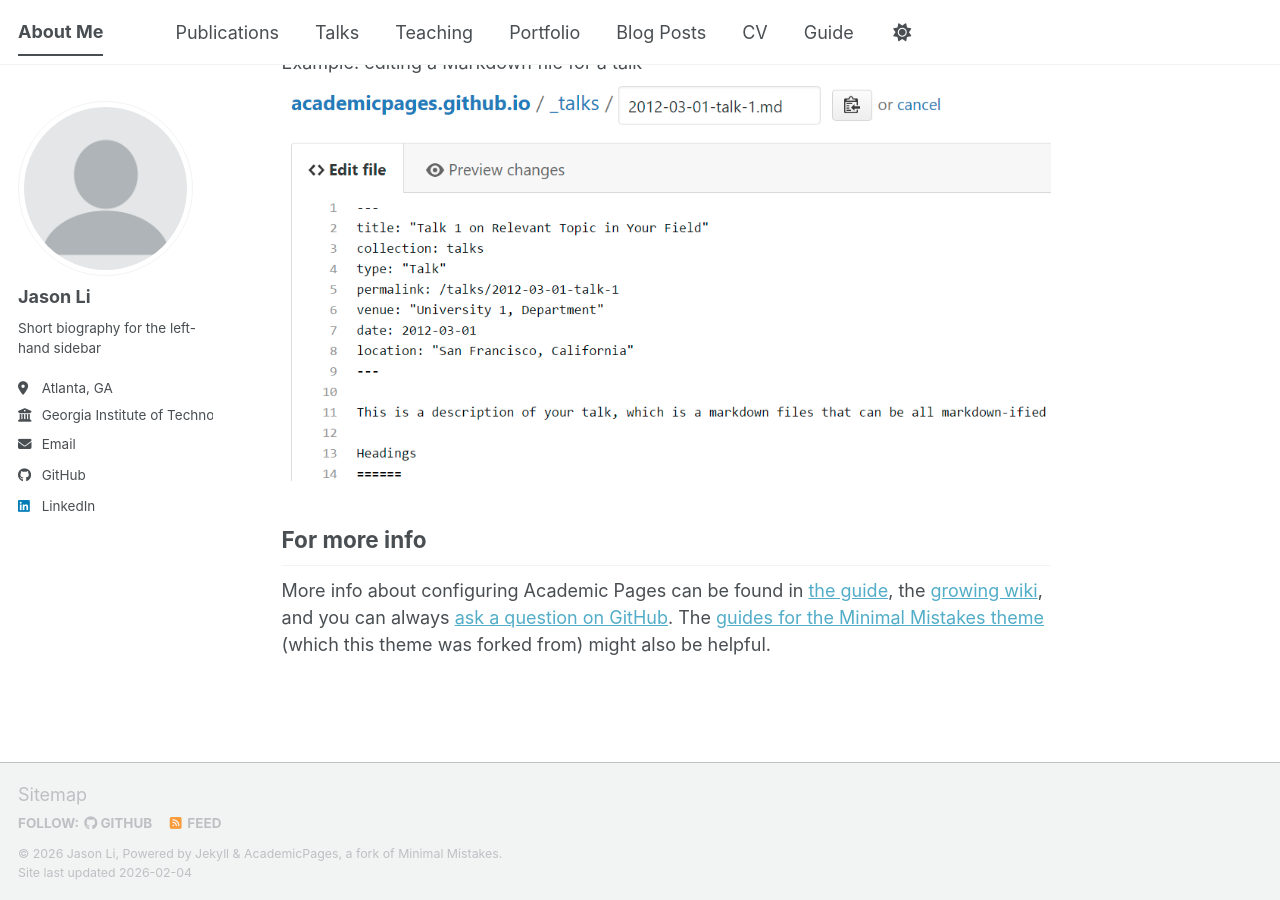
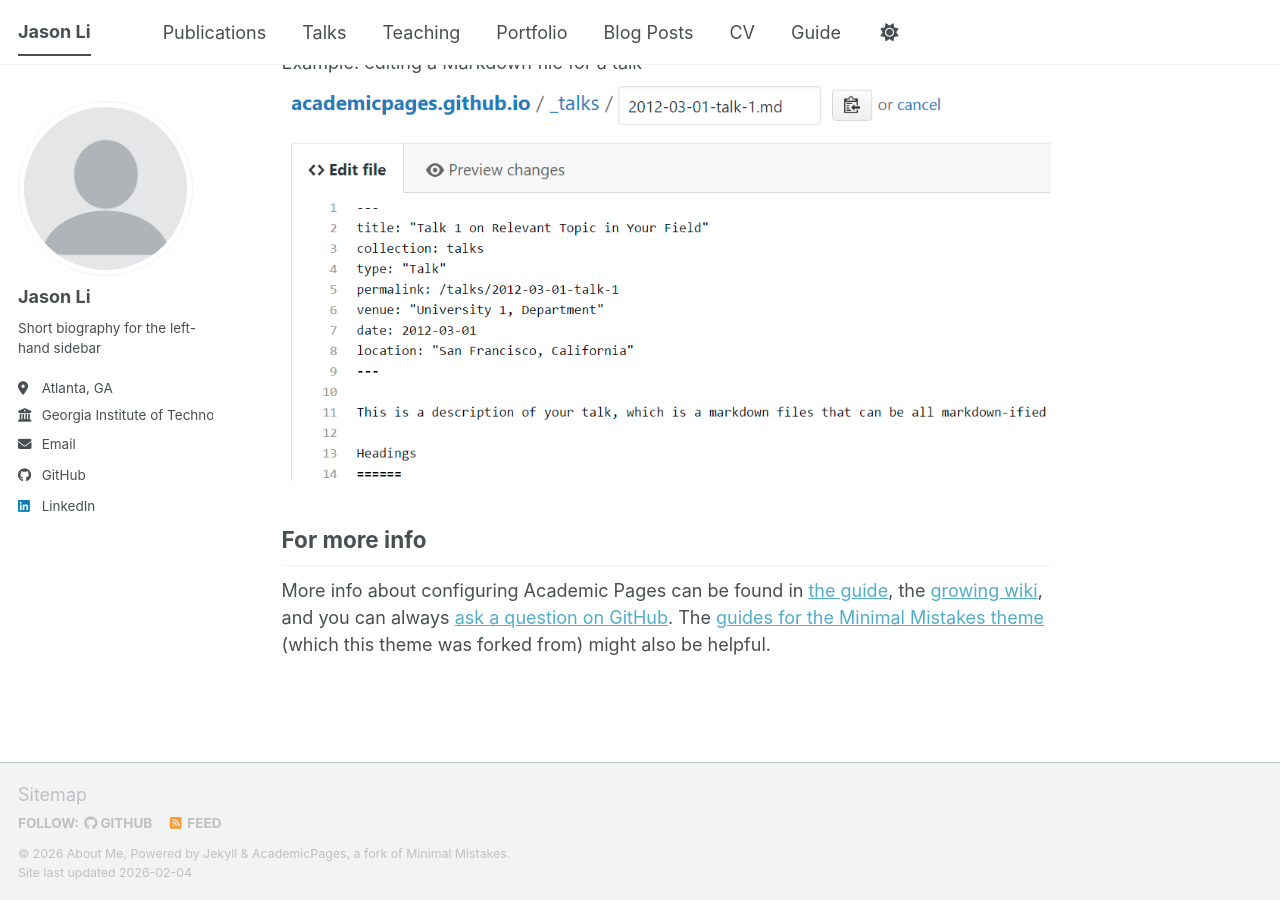
Before and after one commit to jasonli04/jasonli04.github.io, a Jekyll site: the page built from _pages/about.md, in a window 1280 px wide and 900 px high, scrolled down 2692 px. Built offline with Jekyll 4.4.1, drawn with Linux system fonts in a browser that asks for light colours; a script bundle is joined from its source files by our own code; library files that are not in the unit come from our copies.

```diff
--- a/_config.yml
+++ b/_config.yml
@@ -9,9 +9,9 @@
 # Basic Site Settings
 locale                   : "en-US"
 site_theme               : "default" # The available themes options are "default", "air", "sunrise", "mint", "dirt" and "contrast"
-title                    : "About Me"
+title                    : "Jason Li"
 title_separator          : "-"
-name                     : &name "Jason Li"
+name                     : &name "About Me"
 description              : &description "Jason Li's Personal Website"   # Update this with a general description of your site, this is the default if not overridden by a page
 url                      : https://jasonli04.github.io # The base hostname & protocol for your site e.g. "https://[your GitHub username].github.io",
                                                            # or if you already have some other page hosted on Github then use "https://[your GitHub username].github.io/[Your Repo Name]"
```
